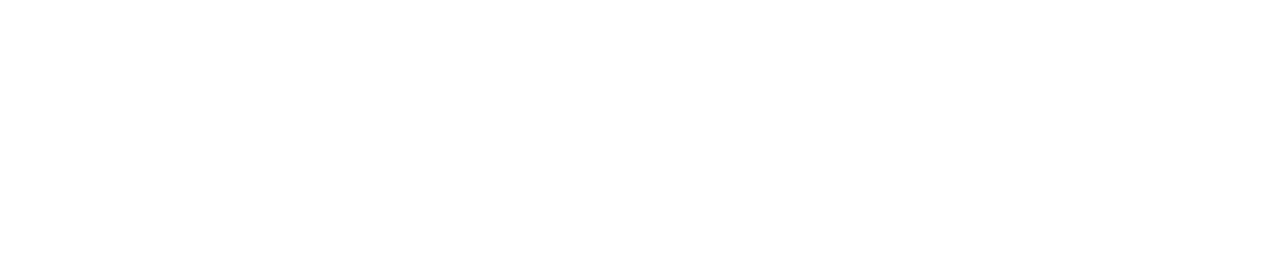
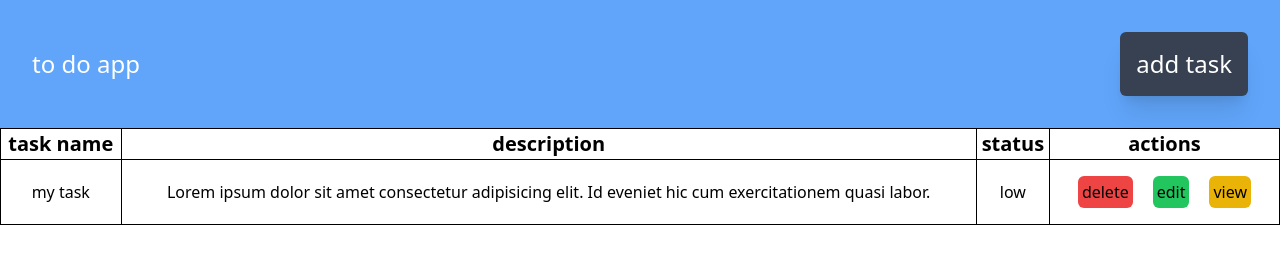
Before and after one commit to sarah-fathi/todo-api, a plain HTML site: page index.html in a window 1280 px wide. Drawn offline with nearby package versions, Linux system fonts and the light colour scheme.

Commit message:
feat : add header and table

```diff
--- a/index.html
+++ b/index.html
@@ -1,14 +1,48 @@
 <!DOCTYPE html>
 <html lang="en">
+
 <head>
     <meta charset="UTF-8">
     <meta name="viewport" content="width=device-width, initial-scale=1.0">
     <title>Document</title>
     <script src="https://cdn.tailwindcss.com"></script>
 </head>
+
 <body>
+    <header class="bg-blue-400 flex justify-between items-center p-8 text-2xl text-white">
+        <h1>to do app</h1>
+        <button class="bg-gray-700 rounded-md p-4 shadow-xl">add task</button>
+    </header>
+    <main>
+        <table class="w-full border-collapse">
+            <thead>
+                <tr class="border border-black text-xl ">
+                    <th class="border border-black">task name</th>
+                    <th class="border border-black">description</th>
+                    <th class="border border-black">status</th>
+                    <th class="border border-black">actions</th>
+                </tr>
+            </thead>
+            <tbody class="text-center">
+                <tr>
+                    <td class="border border-black">my task</td>
+                    <td class="border border-black">Lorem ipsum dolor sit amet consectetur adipisicing elit. Id eveniet
+                        hic cum exercitationem quasi labor.</td>
+                    <td class="border border-black">low</td>
+                    <td class="border border-black p-4 ">
+                        <div class="flex gap-5 justify-center">
+                            <button class="bg-red-500 rounded-md p-1">delete</button>
+                            <button class="bg-green-500 rounded-md p-1">edit</button>
+                            <button class="bg-yellow-500 rounded-md p-1">view</button>
+                        </div>
 
+                    </td>
+                </tr>
+            </tbody>
+        </table>
+    </main>
 
     <script src="./script.js"></script>
 </body>
+
 </html>
```
